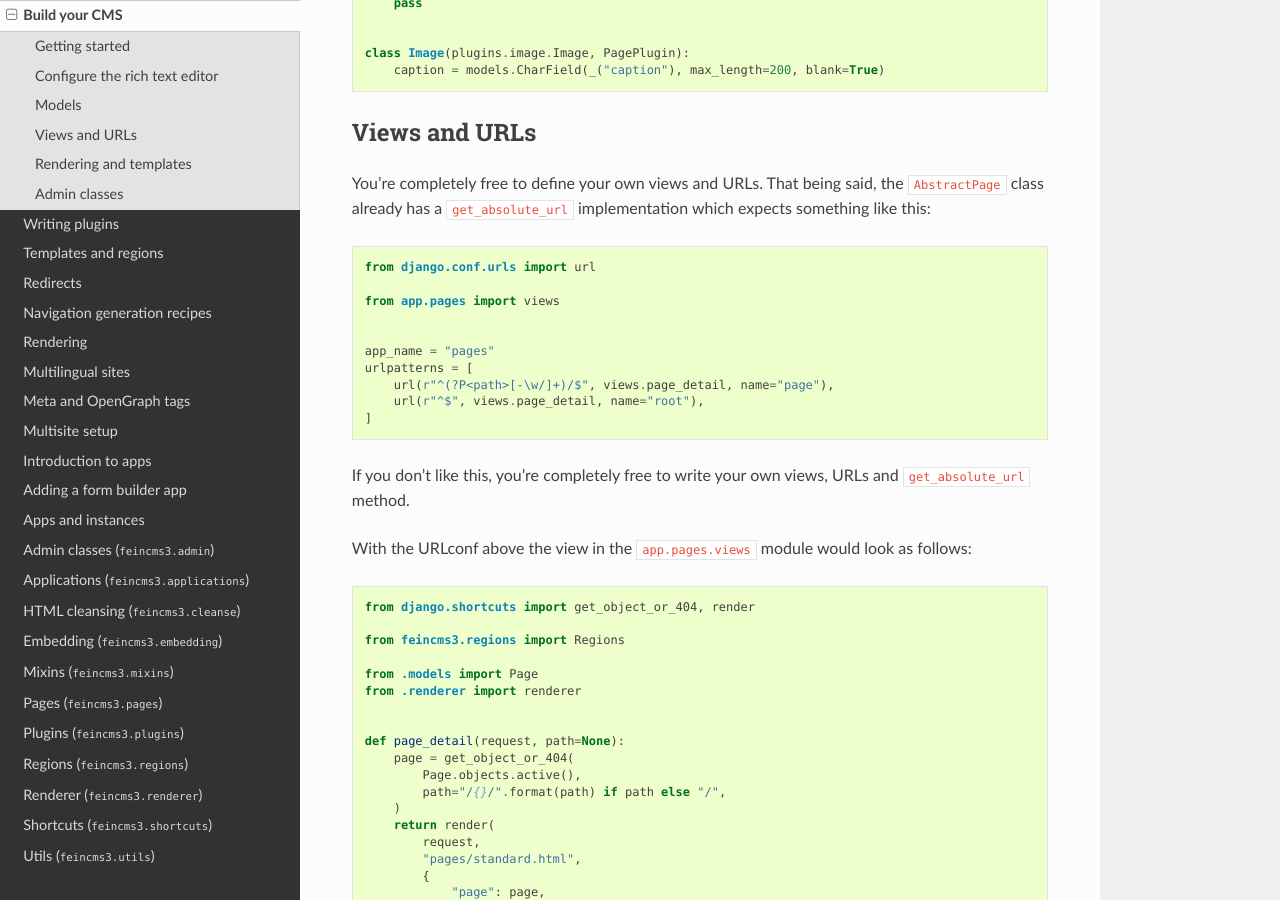
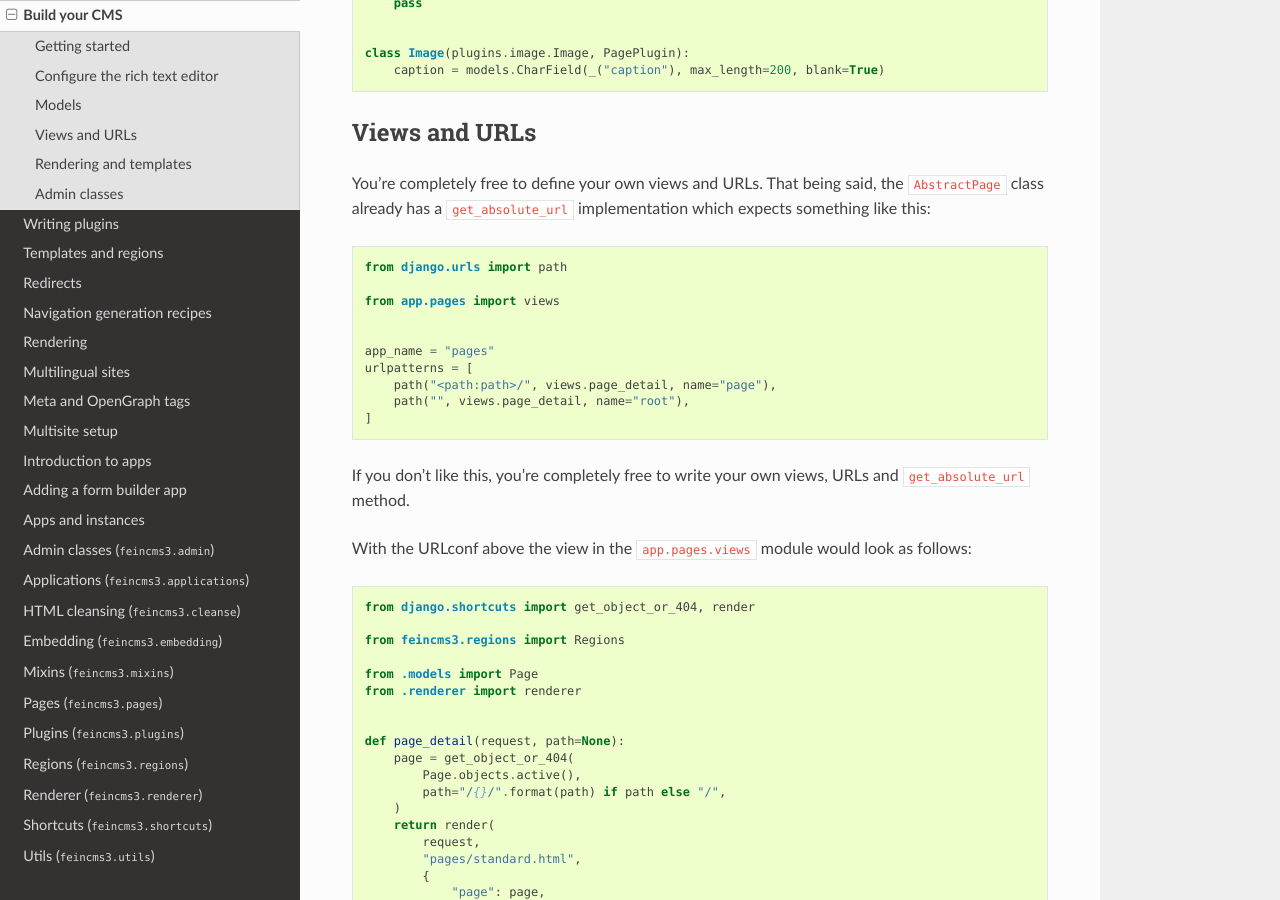
Before and after one commit to feincms/feincms3, a Sphinx documentation site: the page built from docs/build-your-cms.rst, in a window 1280 px wide and 900 px high, scrolled down 2110 px. Built offline with Sphinx 7.4.7 and the Read the Docs theme 2.0.0, drawn with Linux system fonts in a browser that asks for light colours; the version number could not be read and is left out.

Commit message:
Update build-your-cms.rst (update urls import) (#27)

```diff
--- a/docs/build-your-cms.rst
+++ b/docs/build-your-cms.rst
@@ -130,15 +130,15 @@
 
 .. code-block:: python
 
-    from django.conf.urls import url
+    from django.urls import path
 
     from app.pages import views
 
 
     app_name = "pages"
     urlpatterns = [
-        url(r"^(?P<path>[-\w/]+)/$", views.page_detail, name="page"),
-        url(r"^$", views.page_detail, name="root"),
+        path("<path:path>/", views.page_detail, name="page"),
+        path("", views.page_detail, name="root"),
     ]
 
 If you don't like this, you're completely free to write your own views,
```
